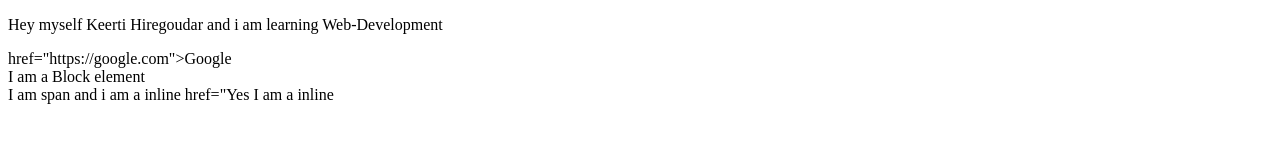
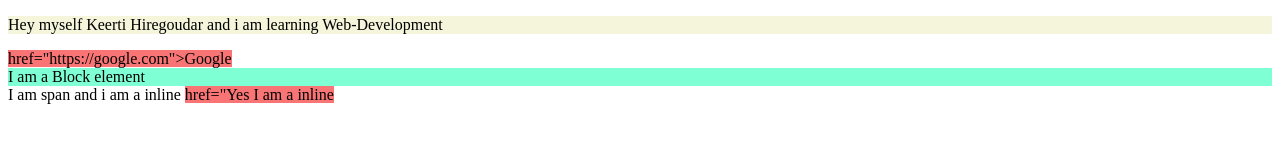
Before and after one commit to Keerticode/Web-Development, a plain HTML site: page index.html in a window 1280 px wide. Drawn offline with Linux system fonts and the light colour scheme.

Commit message:
Add files via upload

```diff
--- a/style.css
+++ b/style.css
@@ -1,3 +1,11 @@
-td{
-    border: 2px solid black;
+p{
+    background-color: beige;
 }
+
+a{
+    background-color: rgb(249, 116, 116);
+}
+
+div{
+    background-color: aquamarine;
+}
```
